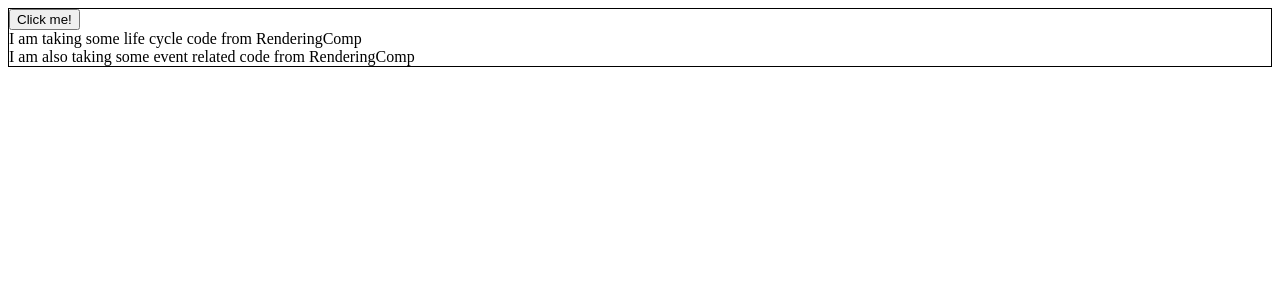
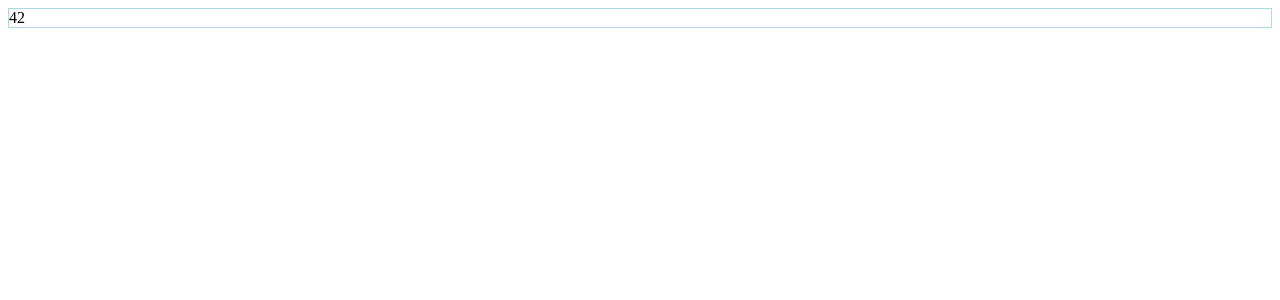
Before and after one commit to sidharth-raj-dev/react-play, a React app: page / in a window 1280 px wide. Shown: the top 300 px of the page. Built offline with nearby package versions, Linux system fonts and the light colour scheme.

Commit message:
added higher order component

```diff
--- a/App.js
+++ b/App.js
@@ -1,10 +1,10 @@
 import React from "react";
-import ParentOfRenderingComponent from "./src/render-props/function-input/ParentOfRenderingComponent"
+import DemoApp from "./src/higher-order-component/class-based/simple/DemoApp";
 
 const App = () => {
     return (
         <>
-            <ParentOfRenderingComponent />
+            <DemoApp />
         </>
     );
 };
--- /dev/null
+++ b/src/higher-order-component/class-based/simple/DemoApp.js
@@ -0,0 +1,15 @@
+import React from "react";
+import InputComponent from "./InputComponent";
+import HigherOrderCompClassBased from "./HigherOrderCompClassBased";
+
+const NewModifiedComponent = HigherOrderCompClassBased(InputComponent);
+
+function DemoApp() {
+    return (
+        <>
+            <NewModifiedComponent />
+        </>
+    )
+}
+
+export default DemoApp;
--- /dev/null
+++ b/src/higher-order-component/class-based/simple/HigherOrderCompClassBased.js
@@ -0,0 +1,27 @@
+import React from 'react'
+
+const HigherOrderCompClassBased = (OriginalComponent) => {
+    class NewModifiedComponent extends React.Component {
+        // adding new life cycle
+        // this will print something in console when
+        // input component is mounted
+        // thus we can say we "modified" OriginalComponent
+        componentDidMount() {
+            console.log(OriginalComponent.name + ' mounted');
+            console.log(OriginalComponent);
+        }
+
+        render() {
+            // also adding a light blue border in input component
+            // note: pass all the required props of original component
+            return (
+                <div style={{ border: "1px solid lightblue" }}>
+                    <OriginalComponent displayText={42} />
+                </div>
+            );
+        }
+    }
+    return NewModifiedComponent;
+}
+
+export default HigherOrderCompClassBased;
--- /dev/null
+++ b/src/higher-order-component/class-based/simple/InputComponent.js
@@ -0,0 +1,10 @@
+import React from 'react'
+import HigherOrderCompClassBased from "./HigherOrderCompClassBased";
+
+function InputComponent(props) {
+    return (
+        <div> {props.displayText} </div>
+    )
+}
+
+export default InputComponent;
```
